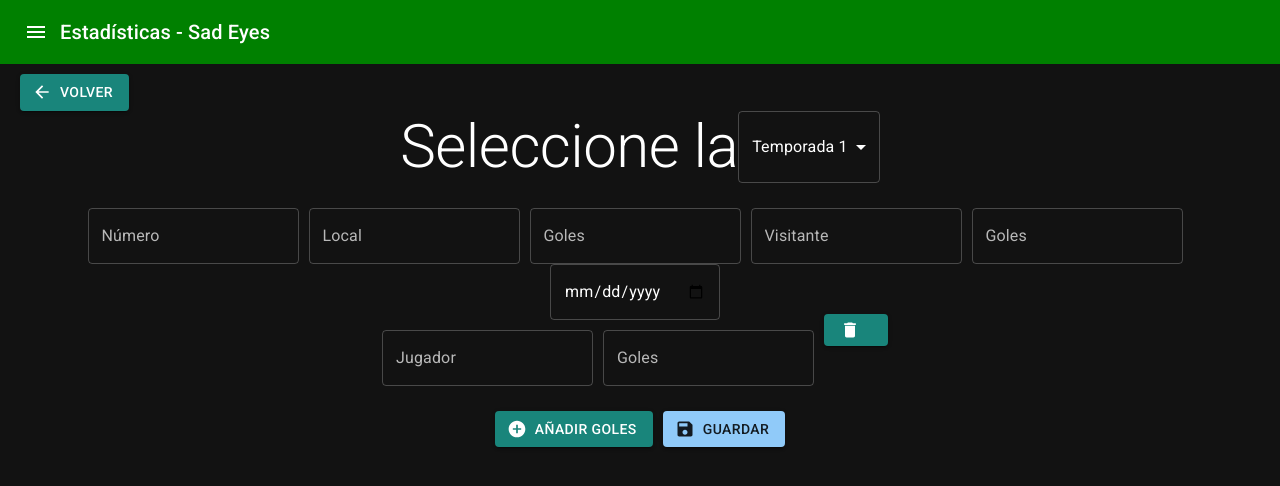
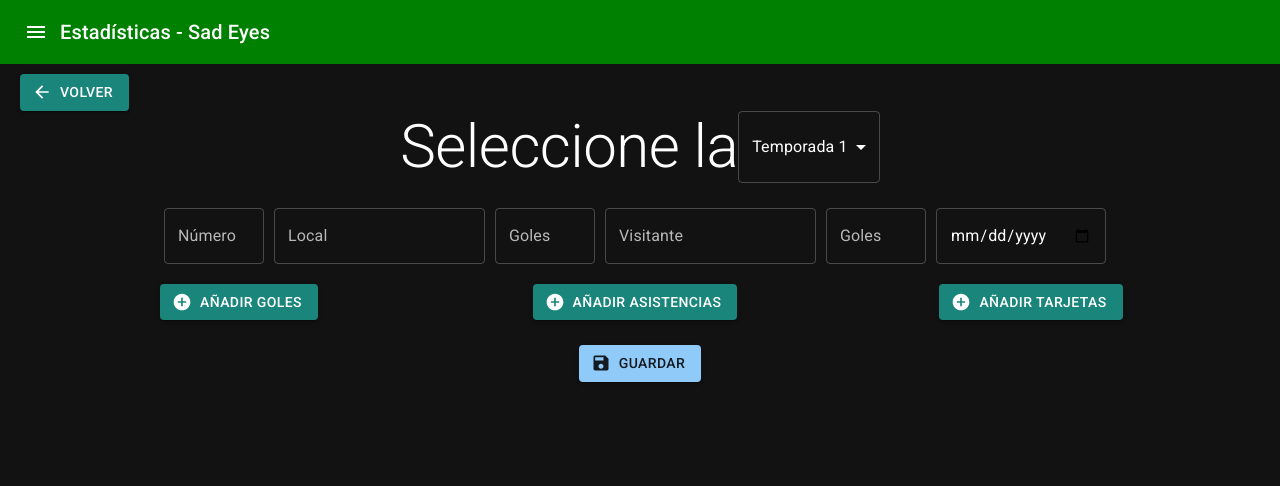
Before and after one commit to SergioSejo/SES, a Next.js app: page /settings/addMatch in a window 1280 px wide. Shown: the top 486 px of the page. Built offline with nearby package versions, Linux system fonts and the light colour scheme.

Commit message:
Create form in addMatch to generate the final json to save in bbdd

```diff
--- a/components/matches/MatchCard.tsx
+++ b/components/matches/MatchCard.tsx
@@ -21,7 +21,7 @@ export const MatchCard:FC<Props> = ({match}) => {
         <CardActionArea sx={{ minHeight: 200}} onClick={onClick}>
             <CardContent>
                 <Typography gutterBottom variant="h6" component="div">
-                {match.team1} VS {match.team2}
+                {match.local} VS {match.visitor}
                 </Typography>
                 <Typography variant="body2" color="text.secondary">
                 {match.date}
--- a/components/matches/MatchContent.tsx
+++ b/components/matches/MatchContent.tsx
@@ -75,7 +75,7 @@ export const MatchContent:FC<Props> = ({match}) => {
           Temporada {match.season} - Partido {match.number}
           </Typography>
           <Typography color='#a5d6a7' gutterBottom variant="h4" component="div">
-          {match.team1} ({match.goalsTeam1}) VS {match.team2} ({match.goalsTeam2})
+          {match.local} ({match.goalsLocal}) VS {match.visitor} ({match.goalsVisitor})
           </Typography>
 
         </Box>
--- /dev/null
+++ b/components/settings/AddScore.tsx
@@ -0,0 +1,63 @@
+import { useState, FC } from 'react';
+
+import Box from '@mui/material/Box';
+import Button from '@mui/material/Button';
+import AddCircleIcon from '@mui/icons-material/AddCircle';
+import DeleteIcon from '@mui/icons-material/Delete';
+import { TextField } from '@mui/material';
+
+interface Props {
+  title: String;
+  score: Array<Object>;
+  setScore: Function;
+  setComments: Function;
+}
+
+
+export const AddScore:FC<Props> = ({ title, score, setScore, setComments }) => {
+
+  const handleScoreChange = (e: React.ChangeEvent<HTMLTextAreaElement | HTMLInputElement>, i: number) => {
+    const field = e.target.name;
+    const newScore = [...score];
+    let finalValue: String | Number = e.target.value;
+    if(field!="name"){
+      finalValue = Number(e.target.value);
+    }
+    newScore[i][field] = finalValue;
+    setScore(newScore);
+  };
+
+  const handleAddScore = () => {
+    setScore([...score, {"name": "", "score": 0}]);
+  }
+
+  const handleDeleteScore = (i: number) => {
+    const newScore = [...score];
+    newScore.splice(i, 1);
+    setScore(newScore);
+  };
+
+  const commentsChange = (e: React.ChangeEvent<HTMLTextAreaElement | HTMLInputElement>) => {
+    let valor = e.target.value;
+    setComments(valor);
+  };
+
+
+  return (
+    <>
+      <Box sx={{display: 'inline-table', width:'33%'}}>
+        {
+          score.map((g, index) => (
+            <Box key={index} sx={{position: 'relative', marginTop:'10px'}} className='rowAddPlayer'>
+              <TextField className='playerInput' name='name' onChange={(e) => handleScoreChange(e, index)}  key={`player${index}`} id={`player${index}`} type='text' label="Jugador" variant="outlined" />
+              <TextField className='scoreInput' name='score' onChange={(e) => handleScoreChange(e, index)} key={`score${index}`} id={`score${index}`} type='number' label="Goles" variant="outlined" />
+              <Button key={index} className='vertical-center deleteButton' onClick={() => handleDeleteScore(index)} variant="contained" color='secondary' startIcon={<DeleteIcon />}></Button>
+            </Box>
+          ))
+        }
+        {score.length > 0 ? <TextField onChange={commentsChange} sx={{marginTop:'20px', margin:'5px', maxWidth: '500px'}} fullWidth multiline label='Comentarios' /> : <></>}
+        <Button sx={{marginTop:'10px'}} onClick={ handleAddScore } variant="contained" color='secondary' startIcon={<AddCircleIcon />}>Añadir {title}</Button>
+      </Box>
+    </>
+  )
+}
--- /dev/null
+++ b/components/settings/index.ts
@@ -0,0 +1 @@
+export * from './AddScore';
--- a/pages/settings/addMatch.tsx
+++ b/pages/settings/addMatch.tsx
@@ -1,57 +1,87 @@
 import React from 'react';
 import { NextPage } from 'next';
-import { useState } from 'react';
+import { useState, useContext } from 'react';
 import { useRouter } from 'next/router';
 import { Layout } from '@/components/layouts';
 import Box from '@mui/material/Box';
 import Button from '@mui/material/Button';
 import ArrowBackIcon from '@mui/icons-material/ArrowBack';
-import AddCircleIcon from '@mui/icons-material/AddCircle';
-import DeleteIcon from '@mui/icons-material/Delete';
 import SaveIcon from '@mui/icons-material/Save';
 import { TextField } from '@mui/material';
 import { Seasons } from '@/components/season';
+import { AddScore } from '@/components/settings';
+import { SeasonContext } from '@/context/season';
 
 const AddMatchPage: NextPage = () => {
 
   const router = useRouter();
-  const [goalsScore, setGoalsScore] = useState([{}]);
-
-  const handleSingleChange = (e: React.ChangeEvent<HTMLTextAreaElement | HTMLInputElement>, i: number) => {
-    const field = e.target.name;
-    const newGoals = [...goalsScore];
-    let finalValue: String | Number = e.target.value;
-    if(field!="name"){
-      finalValue = Number(e.target.value);
-    }
-    newGoals[i][field] = finalValue;
-    setGoalsScore(newGoals);
-  };
-
-  const handleAddGoals = () => {
-    setGoalsScore([...goalsScore, {"name": "", "score": 0}]);
-  }
-
-  const handleDeleteGoal = (i: number) => {
-    const newSingles = [...goalsScore];
-    newSingles.splice(i, 1);
-    setGoalsScore(newSingles);
-  };
-
-  /*const handleAddAssists = () => {
-    setMatch([...match, {name: "", goals: 0, assists: 0, cards: 0}]);
-  }
-
-  const handleAddCards = () => {
-    setMatch([...match, {name: "", goals: 0, assists: 0, cards: 0}]);
-  }*/
+  const { seasonActive } = useContext( SeasonContext );
+  const [num, setNum] = useState(1);
+  const [local, setLocal] = useState('');
+  const [goalsLocal, setGoalsLocal] = useState(0);
+  const [visitor, setVisitor] = useState('');
+  const [goalsVisitor, setGoalsVisitor] = useState(0);
+  const [date, setDate] = useState('');
+  const [goalsComments, setGoalsComments] = useState('');
+  const [assistsComments, setAssistsComments] = useState('');
+  const [cardComments, setCardComments] = useState('');
+  const [goalsScore, setGoalsScore] = useState([]);
+  const [assistsScore, setAssistsScore] = useState([]);
+  const [cardsScore, setCardsScore] = useState([]);
 
   const onClick = () => {
     router.push('/settings');
   }
 
+  const onChange = (e: React.ChangeEvent<HTMLTextAreaElement | HTMLInputElement>) => {
+    let compare = e.target.name;
+    let valor = e.target.value;
+    switch (compare) {
+      case 'number':
+        setNum(Number(valor))
+        break;
+      case 'local':
+        setLocal(valor)
+        break;
+      case 'goalsLocal':
+        setGoalsLocal(Number(valor))
+          break;
+      case 'visitor':
+        setVisitor(valor)
+          break;
+      case 'goalsVisitor':
+        setGoalsVisitor(Number(valor))
+          break;
+      case 'date':
+        setDate(valor.split("-").reverse().join("-"))
+          break;
+      default:
+        break;
+    }
+  }
+
   const save = () => {
-    alert("hola");
+    buildCollection();
+  }
+
+  const buildCollection = () => {
+    let final = {
+      "code": `${seasonActive}-${num}`,
+      "season": `${seasonActive}`,
+      "number": `${num}`,
+      "local": `${local}`,
+      "visitor": `${visitor}`,
+      "goalsLocal": goalsLocal,
+      "goalsVisitor": goalsVisitor,
+      "date": date,
+      "goalScorers": goalsScore,
+      "goalsComments": goalsComments,
+      "assistants": assistsScore,
+      "assistantsComments": assistsComments,
+      "cards": cardsScore,
+      "cardsComments": cardComments
+    }
+    console.log('final: ', final);
   }
 
   return (
@@ -63,25 +93,20 @@ const AddMatchPage: NextPage = () => {
           <Seasons title='Seleccione la'></Seasons>
           <Box sx={{ width: '100%', textAlign:'center', padding:'15px' }}>
             <Box sx={{position: 'relative', marginTop:'10px'}} className='rowAddPlayer'>
-              <TextField name='number' type='number' label="Número" variant="outlined" />
-              <TextField name='team1' type='text' label="Local" variant="outlined" />
-              <TextField name='goalsTeam1' type='number' label="Goles" variant="outlined" />
-              <TextField name='team2' type='text' label="Visitante" variant="outlined" />
-              <TextField name='goalsTeam2' type='number' label="Goles" variant="outlined" />
-              <TextField name='date' type='date' variant="outlined" />
-              {
-                goalsScore.map((g, index) => (
-                  <Box key={index} sx={{position: 'relative', marginTop:'10px'}} className='rowAddPlayer'>
-                    <TextField name='name' onChange={(e) => handleSingleChange(e, index)}  key={`player${index}`} id={`player${index}`} type='text' label="Jugador" variant="outlined" />
-                    <TextField name='goals' onChange={(e) => handleSingleChange(e, index)} key={`goals${index}`} id={`goals${index}`} type='number' label="Goles" variant="outlined" />
-                    <Button key={index} className='vertical-center' onClick={() => handleDeleteGoal(index)} variant="contained" color='secondary' startIcon={<DeleteIcon />}></Button>
-                  </Box>
-                ))
-              }
+              <TextField onChange={onChange} className='scoreInput' name='number' type='number' label="Número" variant="outlined" />
+              <TextField onChange={onChange} name='local' type='text' label="Local" variant="outlined" />
+              <TextField onChange={onChange} className='scoreInput' name='goalsLocal' type='number' label="Goles" variant="outlined" />
+              <TextField onChange={onChange} name='visitor' type='text' label="Visitante" variant="outlined" />
+              <TextField onChange={onChange} className='scoreInput' name='goalsVisitor' type='number' label="Goles" variant="outlined" />
+              <TextField onChange={onChange} name='date' type='date' variant="outlined" />
+              <Box sx={{position: 'relative', marginTop:'10px'}}>
+                <AddScore title='Goles' score={goalsScore} setScore={setGoalsScore} setComments={setGoalsComments}></AddScore>
+                <AddScore title='Asistencias' score={assistsScore} setScore={setAssistsScore} setComments={setAssistsComments}></AddScore>
+                <AddScore title='Tarjetas' score={cardsScore} setScore={setCardsScore} setComments={setCardComments}></AddScore>
+              </Box>
             </Box>
           </Box>
           <Box sx={{marginTop:'10px', textAlign:'center'}}>
-            <Button sx={{marginRight:'10px'}} onClick={ handleAddGoals } variant="contained" color='secondary' startIcon={<AddCircleIcon />}>Añadir Goles</Button>
             <Button onClick={ save } variant="contained" color='primary' startIcon={<SaveIcon />}>Guardar</Button>
           </Box>
         </Box>
--- a/pages/settings/addStatistic.tsx
+++ b/pages/settings/addStatistic.tsx
@@ -102,7 +102,7 @@ const AddStatisticPage: NextPage = () => {
                   <TextField name='goals' onChange={(e) => handleSingleChange(e, index)} key={`goals${index}`} id={`goals${index}`} type='number' label="Goles" variant="outlined" />
                   <TextField name='assists' onChange={(e) => handleSingleChange(e, index)} key={`assists${index}`} id={`assists${index}`} type='number' label="Asistencias" variant="outlined" />
                   <TextField name='cards' onChange={(e) => handleSingleChange(e, index)} key={`cards${index}`} id={`cards${index}`} type='number' label="Tarjetas" variant="outlined" />
-                  <Button key={index} className='vertical-center' onClick={() => handleDeleteSingle(index)} variant="contained" color='secondary' startIcon={<DeleteIcon />}>Eliminar</Button>
+                  <Button key={index} className='vertical-center deleteButton' onClick={() => handleDeleteSingle(index)} variant="contained" color='secondary' startIcon={<DeleteIcon />}></Button>
                 </Box>
               ))
             }
--- a/styles/globals.css
+++ b/styles/globals.css
@@ -1,5 +1,24 @@
 .rowAddPlayer > div{
     margin-right: 10px;
+}
+
+.deleteButton {
+    justify-content: flex-start;
+    width: 30px;
+    padding: 6px 10px !important;
+    min-width:0px !important;
+}
+
+.inputGoal{
+    max-width: 100px;
+}
+
+.playerInput{
+    max-width: 300px;
+}
+
+.scoreInput{
+    max-width: 100px;
 }
 
 .vertical-center {
```
Also changed, not shown: interfaces/match.ts (+4 -4 lines), utils/mocks/matches.ts (+12 -12 lines).
